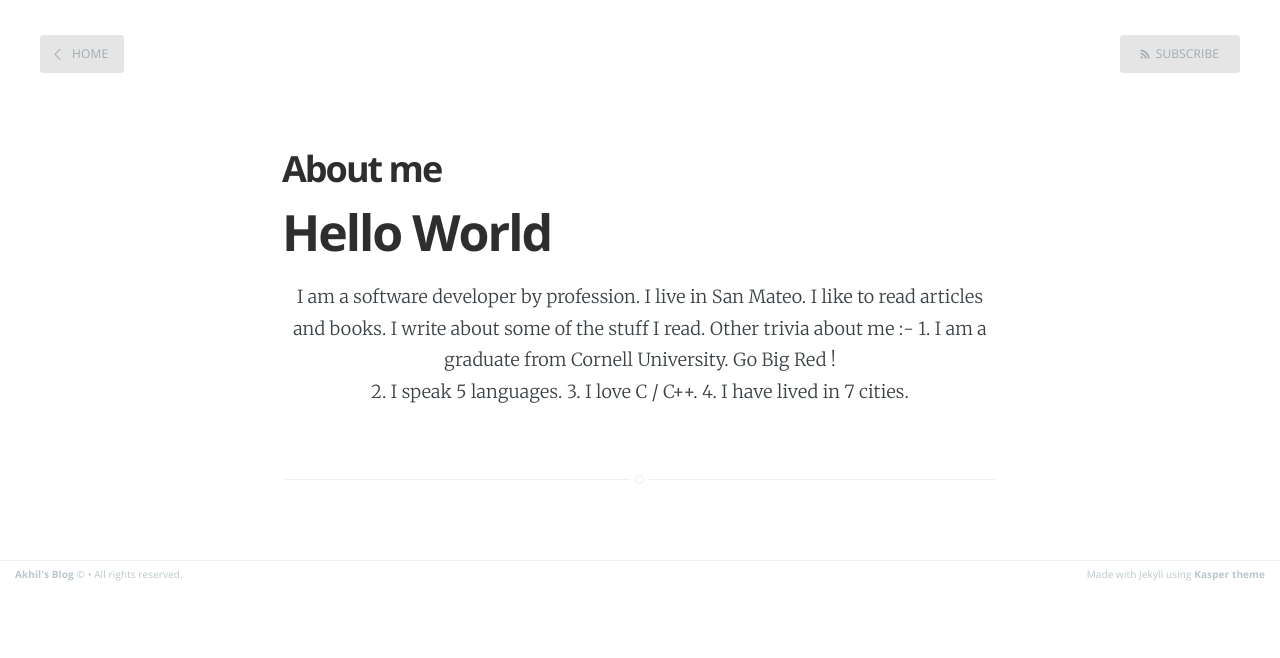
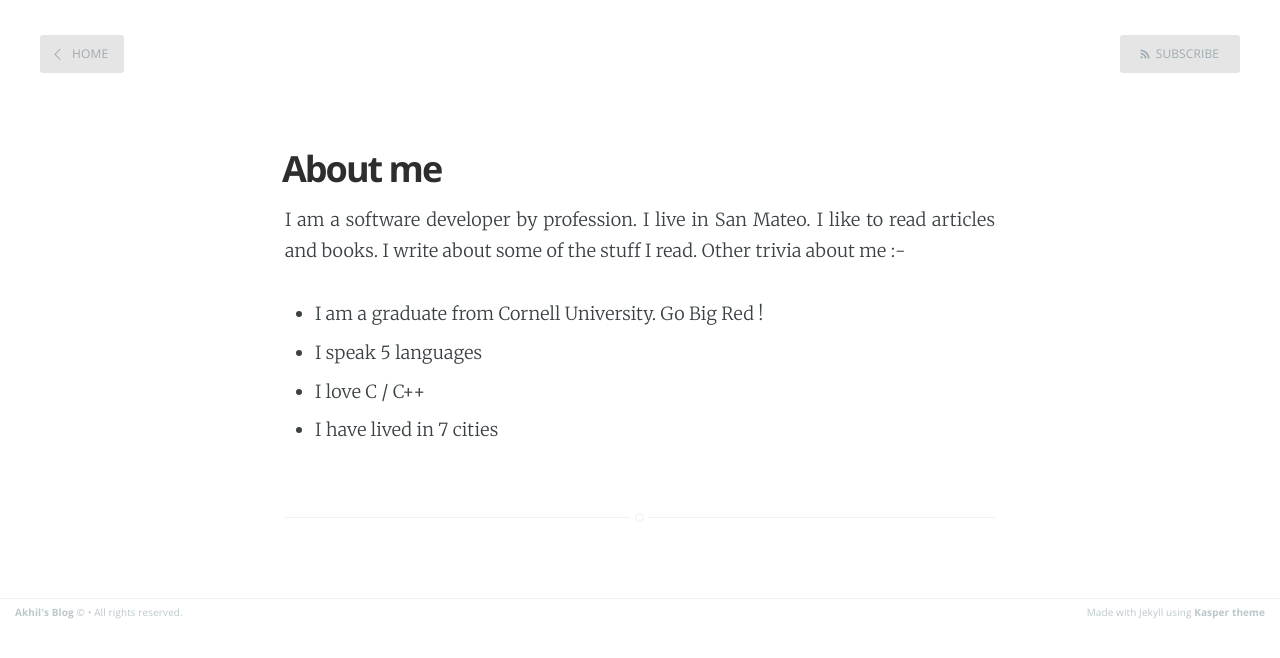
Before and after one commit to akhilum/akhilum.github.io, a Jekyll site: the page built from about.md, in a window 1280 px wide. Shown: the top 658 px of the page. Built offline with Jekyll 4.4.1, drawn with Linux system fonts in a browser that asks for light colours; Markdown is read by kramdown in place of the engine named in the settings.

Commit message:
Changes to about

```diff
--- a/about.md
+++ b/about.md
@@ -3,12 +3,13 @@ layout: page
 title: About me
 ---
 
-#Hello World
-<p align='center'>
+<p align='justify'>
 I am a software developer by profession. I live in San Mateo. I like to read articles and books. I write about some of the stuff I read.
 Other trivia about me :-
-1. I am a graduate from Cornell University. Go Big Red !<br/>
-2. I speak 5 languages.
-3. I love C / C++.
-4. I have lived in 7 cities.
+<ul>
+<li>I am a graduate from Cornell University. Go Big Red !</li>
+<li>I speak 5 languages</li>
+<li>I love C / C++</li>
+<li>I have lived in 7 cities</li>
+</ul>
 </p>
```
